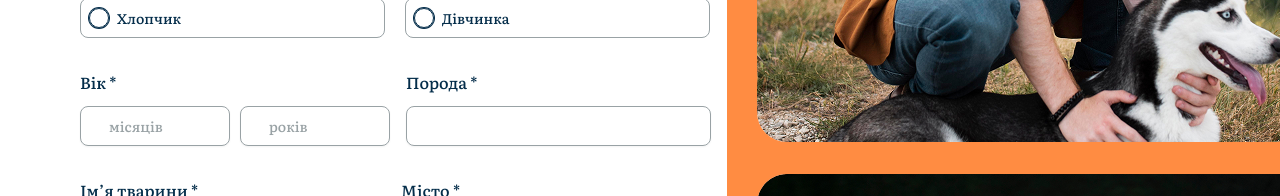
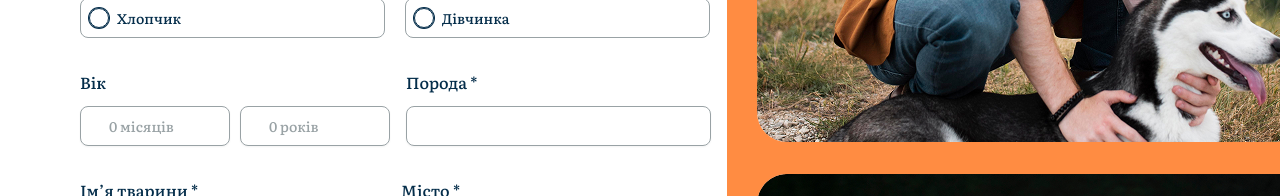
Before and after one commit to Dim-Tvarin/frontend, a React (Vite) app: page /announcement in a window 1280 px wide. Shown: the part 494-690 px from the top of the page. Built offline with nearby package versions, Linux system fonts and the light colour scheme.

Commit message:
feat: create controlled checkbox animalType

```diff
--- a/src/pages/Announcement/Announcement.tsx
+++ b/src/pages/Announcement/Announcement.tsx
@@ -32,12 +32,12 @@ const Announcement = () => {
     resolver: zodResolver(announceSchema),
     mode: 'onChange',
   });
-console.log('errors', errors);
+
   const token = useSelector(selectToken);
   watch('images');
 
   const onSubmit = async (data: AnnouncementForm) => {
-console.log('data', data);
+
     const result = announceSchema.safeParse(data);
 
     if (result.error) {
@@ -100,18 +100,19 @@ console.log('data', data);
           onSubmit={handleSubmit(onSubmit)}
         >
           <p className="text-20 mb-16 z-10">Оберіть вид тварини *</p>
+
+        <Controller
+          name="animalType"
+          control={control}
+          render={({ field }) => (
             <CustomRadioGroup
               items={animalType}
               className="grid grid-cols-2"
               itemWidth="305"
-            {...register('animalType')}
-            onChange={value =>
-              setValue(
-                'animalType',
-                value as 'cat' | 'dog' | 'bird' | 'another'
-              )
-            }
+              onChange={val => field.onChange(val)}
               error={errors.animalType?.message}
+            />
+          )}
         />
 
           <p className="text-20 mt-32 mb-16">Стать </p>
@@ -125,9 +126,9 @@ console.log('data', data);
           <div className="flex mt-32">
             <div className='grid grid-cols-[150px_150px] gap-[10px] mr-16'>
               <InputField
-                label='Вік *'
-                  id="age"
-                  placeholder='місяців'
+                label='Вік'
+                  id="months"
+                  placeholder='0 місяців'
                   className="w-[150px] h-[40px] mt-16 mr-10"
                   labelSize={20}
                   {...register('age.months')}
@@ -135,8 +136,8 @@ console.log('data', data);
 
               <InputField
                 label=' '
-                  id="age"
-                  placeholder='років'
+                  id="years"
+                  placeholder='0 років'
                   className="w-[150px] h-[40px] mt-16"
                   labelSize={20}
                   {...register('age.years')}
```
Lines whose indentation alone changed are shown as unchanged.
